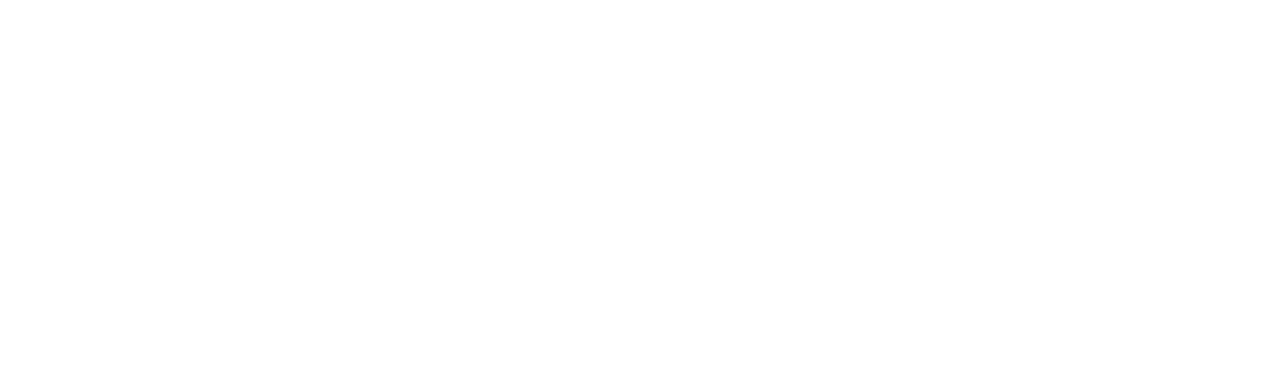
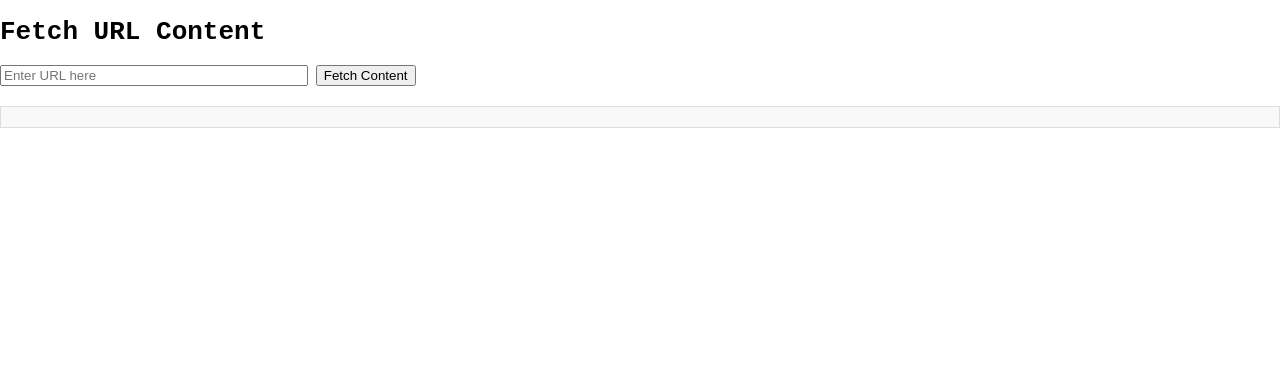
Before and after one commit to gogglesgogs/goggles-blog-views, a plain HTML site: page index.html in a window 1280 px wide. Shown: the top 375 px of the page. Drawn offline with Linux system fonts and the light colour scheme.

Commit message:
Update index.html

```diff
--- a/index.html
+++ b/index.html
@@ -1,11 +1,52 @@
-<!DOCTYPE html>
-<html>
-  <head>
+<!DOCTYPE html>
+<html lang="en">
+<head>
+    <meta charset="UTF-8">
+    <meta name="viewport" content="width=device-width, initial-scale=1.0">
     <title>Goggles's Playground</title>
-  </head>
-  <body>
-    <p style="height: 100vh; line-height: 100vh; text-align: center; font-size: 3rem; font-family: monospace;">
-      Goggles's Playground. Go to <a href="/api">/api/</a>
-    </p>
-  </body>
+    <style>
+        body {
+            font-family: monospace;
+            margin-left: auto;
+            margin-right: auto;
+        }
+        #result {
+            margin-top: 20px;
+            padding: 10px;
+            border: 1px solid #ddd;
+            background-color: #f9f9f9;
+            white-space: pre-wrap;
+            word-wrap: break-word;
+        }
+    </style>
+</head>
+<body>
+    <h1>Fetch URL Content</h1>
+    <input type="text" id="urlInput" placeholder="Enter URL here" style="width: 300px;">
+    <button onclick="fetchContent()">Fetch Content</button>
+
+    <div id="result"></div>
+
+    <script>
+        function fetchContent() {
+            const url = document.getElementById('urlInput').value;
+            const resultDiv = document.getElementById('result');
+            resultDiv.textContent = 'Loading...';
+
+            fetch(url)
+                .then(response => {
+                    if (!response.ok) {
+                        throw new Error('Network response was not ok');
+                    }
+                    return response.text();
+                })
+                .then(data => {
+                    resultDiv.textContent = data;
+                })
+                .catch(error => {
+                    resultDiv.textContent = 'Failed to fetch content: ' + error.message;
+                });
+        }
+    </script>
+</body>
 </html>
```
